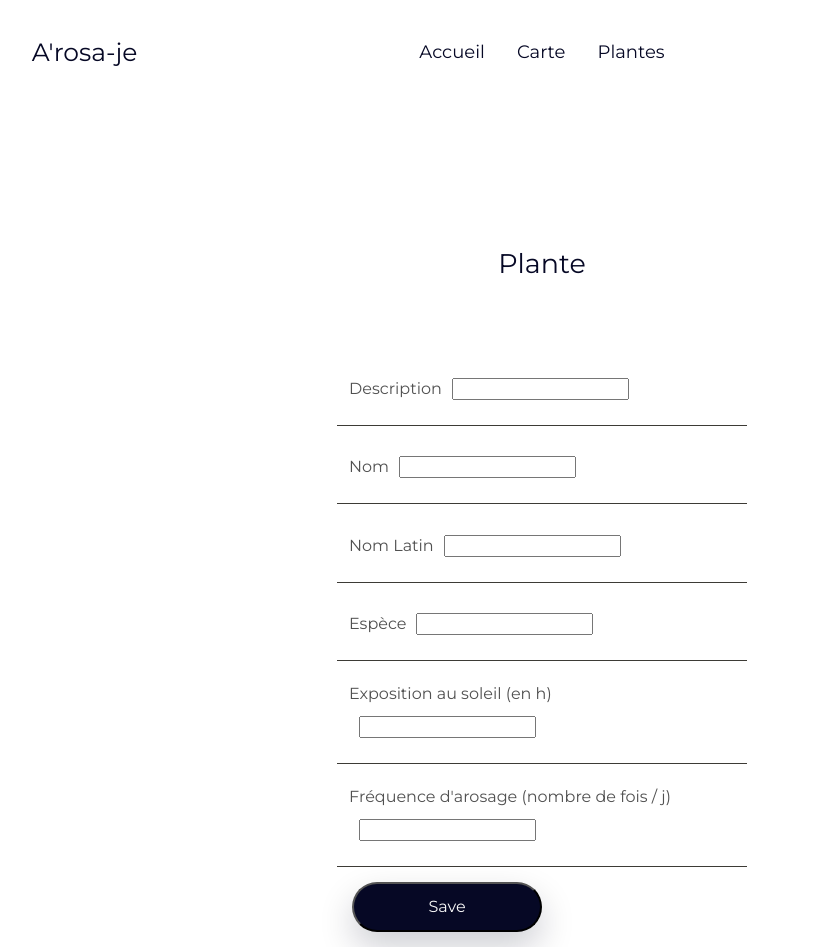
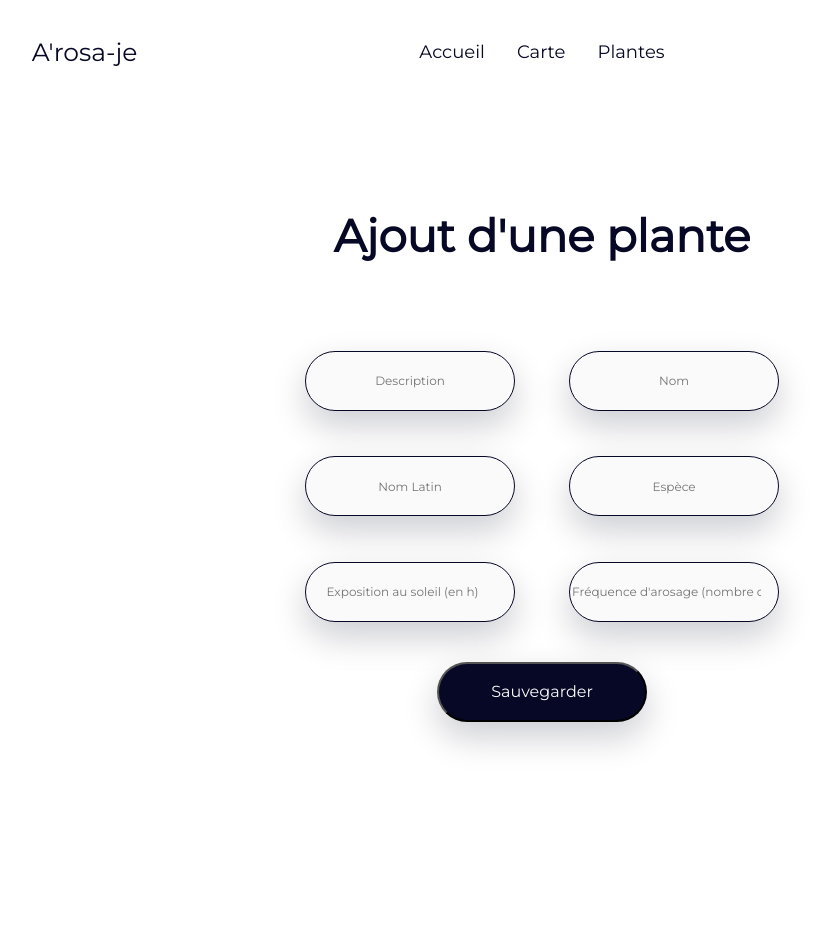
Before and after one commit to elouanb7/MSPR-B3-Deploiement-appli, a Vue app in the folder Front/arosaje/: page /plante/ajout in a window 1280 px wide. Shown: the whole page, without its empty margins (98-915 px from the left). After the commit the page ends 832 px from the top, so only its background shows below. Built offline with nearby package versions, Linux system fonts and the light colour scheme; some icons are missing.

Commit message:
resonsive and css form

```diff
--- a/Front/arosaje/src/components/Form/AskForm.vue
+++ b/Front/arosaje/src/components/Form/AskForm.vue
@@ -1,28 +1,29 @@
 <template>
-  <div class="box-form">
-    <h2 class="title-form">Demande de garde</h2>
-    <div class="container-form">
-      <form @submit="validateAndSubmit" class="form">
+  <form @submit="validateAndSubmit" class="form">
+    <div id="demande">
+      <h1>Ajout d'une demande</h1>
+
+      <div class="informations">
         <fieldset class="form-group">
-          <label>Description</label>
-          <input type="text" class="form-control" v-model="description" />
+          <input type="text" placeholder="Description" class="saisie-texte" v-model="description" />
         </fieldset>
+
         <fieldset class="form-group">
-          <label>Plante</label>
-          <input type="text" class="form-control" v-model="plant" />
+          <input type="text" placeholder="Plante" class="saisie-texte" v-model="plant" />
         </fieldset>
+
         <fieldset class="form-group">
-          <label>Date de début</label>
-          <input type="date" class="form-control" v-model="beginDate" />
+          <input type="date" placeholder="Date de début" class="saisie-texte" v-model="beginDate" />
         </fieldset>
+
         <fieldset class="form-group">
-          <label>Date de fin</label>
-          <input type="date" class="form-control" v-model="endDate" />
+          <input type="date" placeholder="Date de fin" class="saisie-texte" v-model="endDate" />
         </fieldset>
-        <button type="submit" class="save-button">Save</button>
-      </form>
+
+        <button type="submit" class="save-button">Sauvegarder</button>
+      </div>
     </div>
-  </div>
+  </form>
 </template>
 
 <script>
@@ -61,52 +62,59 @@ export default {
 </script>
 
 <style scoped>
-.box-form {
-  display: flex;
-  flex-direction: column;
-  align-items: center;
-}
-
-.container-form {
-  max-width: 450px;
-  padding: 0 20px;
-  margin-top: 275px;
-}
-
-.title-form {
-  position: absolute;
-  display: flex;
-  flex-direction: column;
-  align-items: center;
-  text-align: center;
-  margin-top: 175px;
-}
-
-.form {
-  position: relative;
-  max-width: 422px;
-  width: 100%;
-  height: 422px;
-}
-
 fieldset {
   border: none;
   font-weight: 400;
   font-size: 16px;
   line-height: 24px;
   color: #515151;
-  border-bottom: 1px solid #3d3b36;
-  padding-bottom: 15px;
-  margin-top: 15px;
 }
 
 input {
   margin: 10px;
 }
 
+h1 {
+  font-size: 45px;
+  text-align: center;
+}
+
+#demande {
+  display: flex;
+  flex-direction: column;
+  justify-content: center;
+  align-items: center;
+  margin-top: 120px;
+}
+
+.informations {
+  max-width: 600px;
+  width: 100%;
+  display: flex;
+  flex-wrap: wrap;
+  align-items: center;
+  justify-content: center;
+  margin-top: 50px;
+}
+
+.saisie-texte {
+  width: 210px;
+  height: 60px;
+  background: #FAFAFA;
+  border: 1px solid #060825;
+  box-shadow: 0px 15px 35px rgba(6, 8, 37, 0.2);
+  border-radius: 30px;
+  font-weight: 500;
+  font-size: 12px;
+  line-height: 15px;
+  text-align: center;
+  color: rgba(6, 8, 37, 0.5);
+  margin: 15px;
+}
+
 .save-button {
-  width: 190px;
-  height: 50px;
+  width: 210px;
+  height: 60px;
   background: #060825;
   box-shadow: 0px 15px 35px rgba(6, 8, 37, 0.2);
   border-radius: 30px;
@@ -114,7 +122,8 @@ input {
   font-size: 16px;
   line-height: 20px;
   text-align: center;
-  color: #fafafa;
+  color: #FAFAFA;
+  cursor: pointer;
   margin: 15px;
 }
 </style>
--- a/Front/arosaje/src/components/Form/LocationForm.vue
+++ b/Front/arosaje/src/components/Form/LocationForm.vue
@@ -1,23 +1,28 @@
 <template>
   <form @submit="validateAndSubmit">
-    Localisation
+    <div id="location">
+      <h1>Ajout de la localisation </h1>
+
+      <div class="informations">
         <fieldset class="form-group">
-      <label>Ville</label>
-      <input type="text" class="form-control" v-model="city" />
+          <input type="text" placeholder="Ville" class="saisie-texte" v-model="city" />
         </fieldset>
+
         <fieldset class="form-group">
-      <label>Pays</label>
-      <input type="text" class="form-control" v-model="country" />
+          <input type="text" placeholder="Pays" class="saisie-texte" v-model="country" />
         </fieldset>
+
         <fieldset class="form-group">
-      <label>Rue</label>
-      <input type="text" class="form-control" v-model="street" />
+          <input type="text" placeholder="Rue" class="saisie-texte" v-model="street" />
         </fieldset>
+
         <fieldset class="form-group">
-      <label>Code Postal</label>
-      <input type="number" class="form-control" v-model="zipCode" />
+          <input type="number" placeholder="Code Postal" class="saisie-texte" v-model="zipCode" />
         </fieldset>
-    <button type="submit" class="save-button">Save</button>
+      </div>
+
+      <button type="submit" class="save-button">Sauvegarder</button>
+    </div>
   </form>
 </template>
 
@@ -68,4 +73,57 @@ fieldset {
 input {
   margin: 10px;
 }
+
+h1 {
+  font-size: 45px;
+  text-align: center;
+}
+
+#location {
+  display: flex;
+  flex-direction: column;
+  justify-content: center;
+  align-items: center;
+  margin-top: 120px;
+}
+
+.informations {
+  max-width: 600px;
+  width: 100%;
+  display: flex;
+  flex-wrap: wrap;
+  align-items: center;
+  justify-content: center;
+  margin-top: 50px;
+}
+
+.saisie-texte {
+  width: 210px;
+  height: 60px;
+  background: #FAFAFA;
+  border: 1px solid #060825;
+  box-shadow: 0px 15px 35px rgba(6, 8, 37, 0.2);
+  border-radius: 30px;
+  font-weight: 500;
+  font-size: 12px;
+  line-height: 15px;
+  text-align: center;
+  color: rgba(6, 8, 37, 0.5);
+  margin: 15px;
+}
+
+.save-button {
+  width: 210px;
+  height: 60px;
+  background: #060825;
+  box-shadow: 0px 15px 35px rgba(6, 8, 37, 0.2);
+  border-radius: 30px;
+  font-weight: 500;
+  font-size: 16px;
+  line-height: 20px;
+  text-align: center;
+  color: #FAFAFA;
+  cursor: pointer;
+  margin: 15px;
+}
 </style>
--- a/Front/arosaje/src/components/Form/PlantForm.vue
+++ b/Front/arosaje/src/components/Form/PlantForm.vue
@@ -1,40 +1,37 @@
 <template>
-  <div class="box-form">
-    <h2 class="title-form">Plante</h2>
-    <div class="container-form">
-      <form @submit="validateAndSubmit">
+  <form @submit="validateAndSubmit">
+    <div id="plant">
+      <h1>Ajout d'une plante</h1>
+
+      <div class="informations">
         <fieldset class="form-group">
-          <label>Description</label>
-          <input type="text" class="form-control" v-model="description" />
+          <input type="text" placeholder="Description" class="saisie-texte" v-model="description" />
         </fieldset>
+
         <fieldset class="form-group">
-          <label>Nom</label>
-          <input type="text" class="form-control" v-model="name" />
+          <input type="text" placeholder="Nom" class="saisie-texte" v-model="name" />
         </fieldset>
+
         <fieldset class="form-group">
-          <label>Nom Latin</label>
-          <input type="text" class="form-control" v-model="latinName" />
+          <input type="text" placeholder="Nom Latin" class="saisie-texte" v-model="latinName" />
         </fieldset>
+
         <fieldset class="form-group">
-          <label>Espèce</label>
-          <input type="text" class="form-control" v-model="species" />
+          <input type="text" placeholder="Espèce" class="saisie-texte" v-model="species" />
         </fieldset>
+
         <fieldset class="form-group">
-          <label>Exposition au soleil (en h)</label>
-          <input type="number" class="form-control" v-model="sunExposure" />
+          <input type="number" placeholder="Exposition au soleil (en h)" class="saisie-texte" min="0" v-model="sunExposure" />
         </fieldset>
+
         <fieldset class="form-group">
-          <label>Fréquence d'arosage (nombre de fois / j)</label>
-          <input
-            type="number"
-            class="form-control"
-            v-model="wateringFrequency"
-          />
+          <input type="number" placeholder="Fréquence d'arosage (nombre de fois /j)" class="saisie-texte" min="0" v-model="wateringFrequency" />
         </fieldset>
-        <button type="submit" class="save-button">Save</button>
-      </form>
+
+        <button type="submit" class="save-button">Sauvegarder</button>
+      </div>
     </div>
-  </div>
+  </form>
 </template>
 
 <script>
@@ -75,52 +72,59 @@ export default {
 </script>
 
 <style scoped>
-.box-form {
-  display: flex;
-  flex-direction: column;
-  align-items: center;
-}
-
-.container-form {
-  max-width: 450px;
-  padding: 0 20px;
-  margin-top: 275px;
-}
-
-.title-form {
-  position: absolute;
-  display: flex;
-  flex-direction: column;
-  align-items: center;
-  text-align: center;
-  margin-top: 175px;
-}
-
-form {
-  position: relative;
-  max-width: 422px;
-  width: 100%;
-  height: 422px;
-}
-
 fieldset {
   border: none;
   font-weight: 400;
   font-size: 16px;
   line-height: 24px;
   color: #515151;
-  border-bottom: 1px solid #3d3b36;
-  padding-bottom: 15px;
-  margin-top: 15px;
 }
 
 input {
   margin: 10px;
 }
 
+h1 {
+  font-size: 45px;
+  text-align: center;
+}
+
+#plant {
+  display: flex;
+  flex-direction: column;
+  justify-content: center;
+  align-items: center;
+  margin-top: 120px;
+}
+
+.informations {
+  max-width: 600px;
+  width: 100%;
+  display: flex;
+  flex-wrap: wrap;
+  align-items: center;
+  justify-content: center;
+  margin-top: 50px;
+}
+
+.saisie-texte {
+  width: 210px;
+  height: 60px;
+  background: #FAFAFA;
+  border: 1px solid #060825;
+  box-shadow: 0px 15px 35px rgba(6, 8, 37, 0.2);
+  border-radius: 30px;
+  font-weight: 500;
+  font-size: 12px;
+  line-height: 15px;
+  text-align: center;
+  color: rgba(6, 8, 37, 0.5);
+  margin: 15px;
+}
+
 .save-button {
-  width: 190px;
-  height: 50px;
+  width: 210px;
+  height: 60px;
   background: #060825;
   box-shadow: 0px 15px 35px rgba(6, 8, 37, 0.2);
   border-radius: 30px;
@@ -128,7 +132,8 @@ input {
   font-size: 16px;
   line-height: 20px;
   text-align: center;
-  color: #fafafa;
+  color: #FAFAFA;
+  cursor: pointer;
   margin: 15px;
 }
 </style>
--- a/Front/arosaje/src/components/NavbarComponent.vue
+++ b/Front/arosaje/src/components/NavbarComponent.vue
@@ -24,10 +24,8 @@ export default {
 </script>
 
 <style scoped>
-#center .router-link-active {
-  font-weight: bold;
-}
-
+/* styles for larger screens */
+@media (min-width: 768px) {
   nav {
     width: 100%;
     text-align: center;
@@ -56,6 +54,30 @@ nav {
     display: flex;
     align-items: center;
   }
+}
+
+/* styles for smaller screens */
+@media (max-width: 767px) {
+  nav {
+    flex-wrap: wrap;
+  }
+
+  #left,
+  #right,
+  #center {
+    width: 100%;
+    text-align: center;
+    margin-bottom: 1rem;
+  }
+
+  #left {
+    font-size: 20px;
+  }
+
+  #center {
+    margin-top: 1rem;
+  }
+}
 
 nav a.router-link-exact-active {
 }
--- a/Front/arosaje/src/views/ConnexionView.vue
+++ b/Front/arosaje/src/views/ConnexionView.vue
@@ -41,6 +41,7 @@
   line-height: 20px;
   text-align: center;
   color: #FAFAFA;
+  cursor: pointer;
   margin: 15px;
 }
 
--- a/Front/arosaje/src/views/InscriptionView.vue
+++ b/Front/arosaje/src/views/InscriptionView.vue
@@ -90,6 +90,7 @@
   line-height: 20px;
   text-align: center;
   color: #FAFAFA;
+  cursor: pointer;
   margin: 15px;
 }
 
```
Lines whose indentation alone changed are shown as unchanged.
